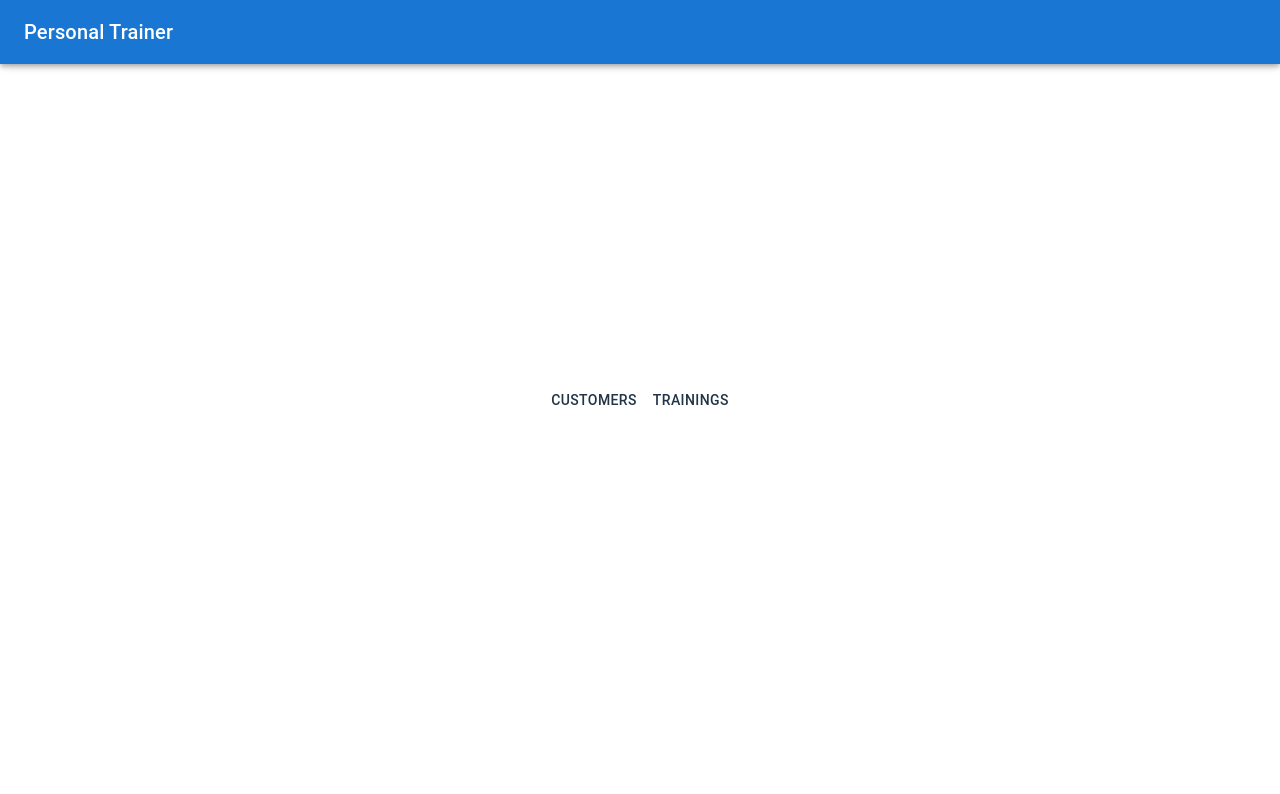
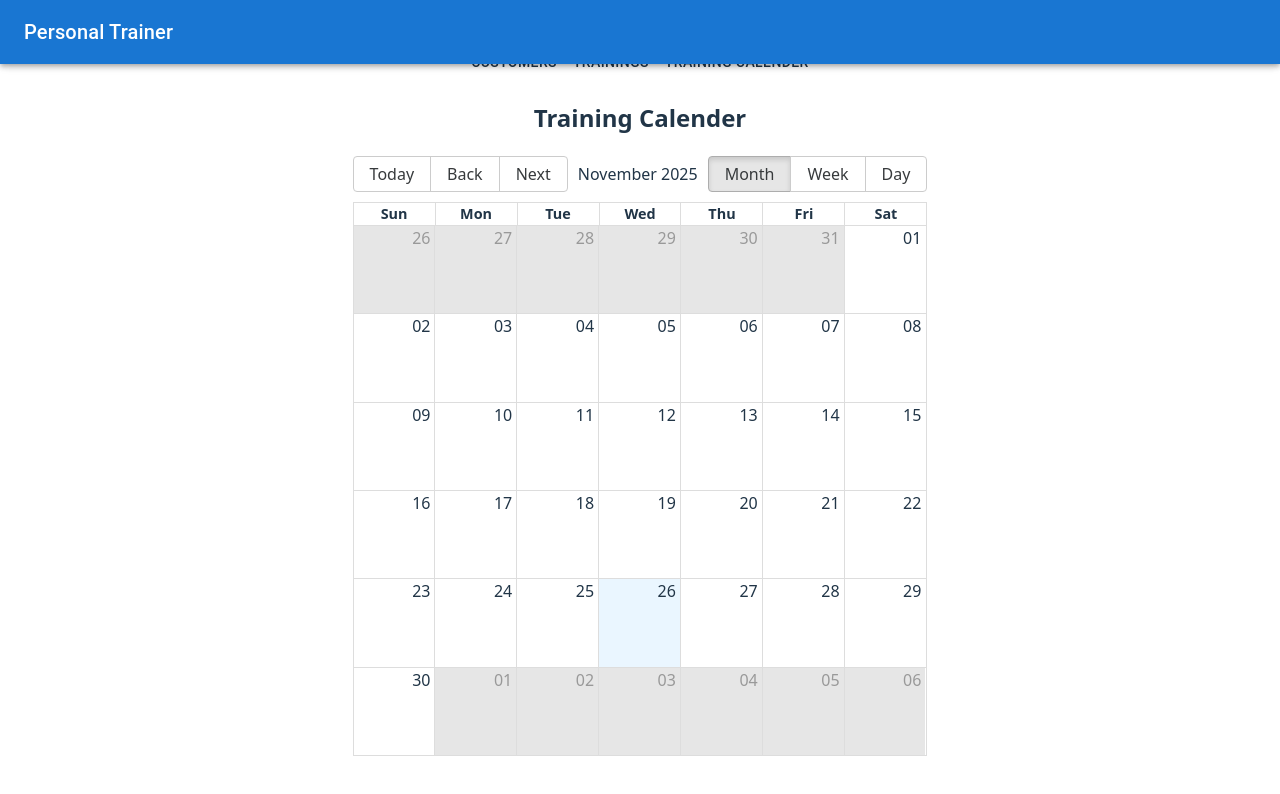
Before and after one commit to MarianneTaipale/Lopputyo_Frontend, a React (Vite) app: page /calender in a window 1280 px wide. Shown: the top 794 px of the page. Built offline with nearby package versions, Linux system fonts and the light colour scheme; no server answers.

Commit message:
calendar made

```diff
--- a/package.json
+++ b/package.json
@@ -15,8 +15,11 @@
     "@mui/icons-material": "^7.3.5",
     "@mui/material": "^7.3.5",
     "@mui/x-data-grid": "^8.19.0",
+    "date-fns": "^4.1.0",
     "dayjs": "^1.11.19",
     "react": "^19.1.1",
+    "react-big-calendar": "^1.19.4",
+    "react-csv": "^2.2.2",
     "react-dom": "^19.1.1",
     "react-router-dom": "^7.9.6"
   },
--- a/src/App.tsx
+++ b/src/App.tsx
@@ -6,7 +6,7 @@ import Button from '@mui/material/Button';
 import Toolbar from '@mui/material/Toolbar';
 import Typography from '@mui/material/Typography';
 import { Routes, Route, Link } from "react-router-dom";
-
+import Calendar from './components/Calendar';
 
 function App() {
   return (
@@ -26,7 +26,12 @@ function App() {
         Trainings
       </Button>
 
+      <Button color='inherit' component={Link} to="/calender">
+        Training Calender
+      </Button>
+
       <Routes>
+        <Route path='/calender' element={<Calendar/>} />
         <Route path='/' element={<CustomerList />} />
         <Route path='/customers' element={<CustomerList />} />
         <Route path='/trainings' element={<TrainingList />} />
--- /dev/null
+++ b/src/components/Calendar.tsx
@@ -0,0 +1,55 @@
+import { useEffect, useState } from "react";
+import { Calendar as BigCalendar, dateFnsLocalizer, Views } from 'react-big-calendar';
+import { format, parse, startOfWeek, getDay } from "date-fns";
+import { fi } from "date-fns/locale";
+import "react-big-calendar/lib/css/react-big-calendar.css";
+
+
+const locales = { fi };
+
+const localizer = dateFnsLocalizer({
+    format,
+    parse,
+    startOfWeek,
+    getDay,
+    locales,
+})
+
+export default function TrainingCalendar() {
+    const [bookings, setBookings] = useState([]);
+
+    useEffect(() => {
+        fetchTrainings();
+    }, []);
+
+    const fetchTrainings = () => {
+        fetch(
+            "https://customer-rest-service-frontend-personaltrainer.2.rahtiapp.fi/api/gettrainings"
+        )
+            .then((res) => res.json())
+            .then((data) => {
+                const mapped = data.map((t) => ({
+                    title: `${t.activity} - ${t.customer.firstname} ${t.customer.lastname}`,
+                    start: new Date(t.date),
+                    end: new Date(new Date(t.date).getTime() + t.duration * 60000),
+                }));
+                setBookings(mapped);
+            });
+    };
+
+    return (
+        <div>
+            <h2>Training Calender</h2>
+            <BigCalendar
+                localizer={localizer}
+                events={bookings}
+                startAccessor="start"
+                endAccessor="end"
+                style={{ height: 600}}
+                views= {{month: true, week: true, day: true}}
+                defaultView= {Views.month}
+
+            />
+        </div>
+    )
+}
--- a/src/types.ts
+++ b/src/types.ts
@@ -3,6 +3,10 @@ export type Training = {
     date: string;
     duration: number;
     activity: string;
+    customer: {
+        firstname: string;
+        lastname: string;
+    }
 }
 
 export type Customer = {
```
Also changed, not shown: src/components/CustomerList.tsx (+14 -1 lines), 1 other file (tests, documents, lock files or other folders).
